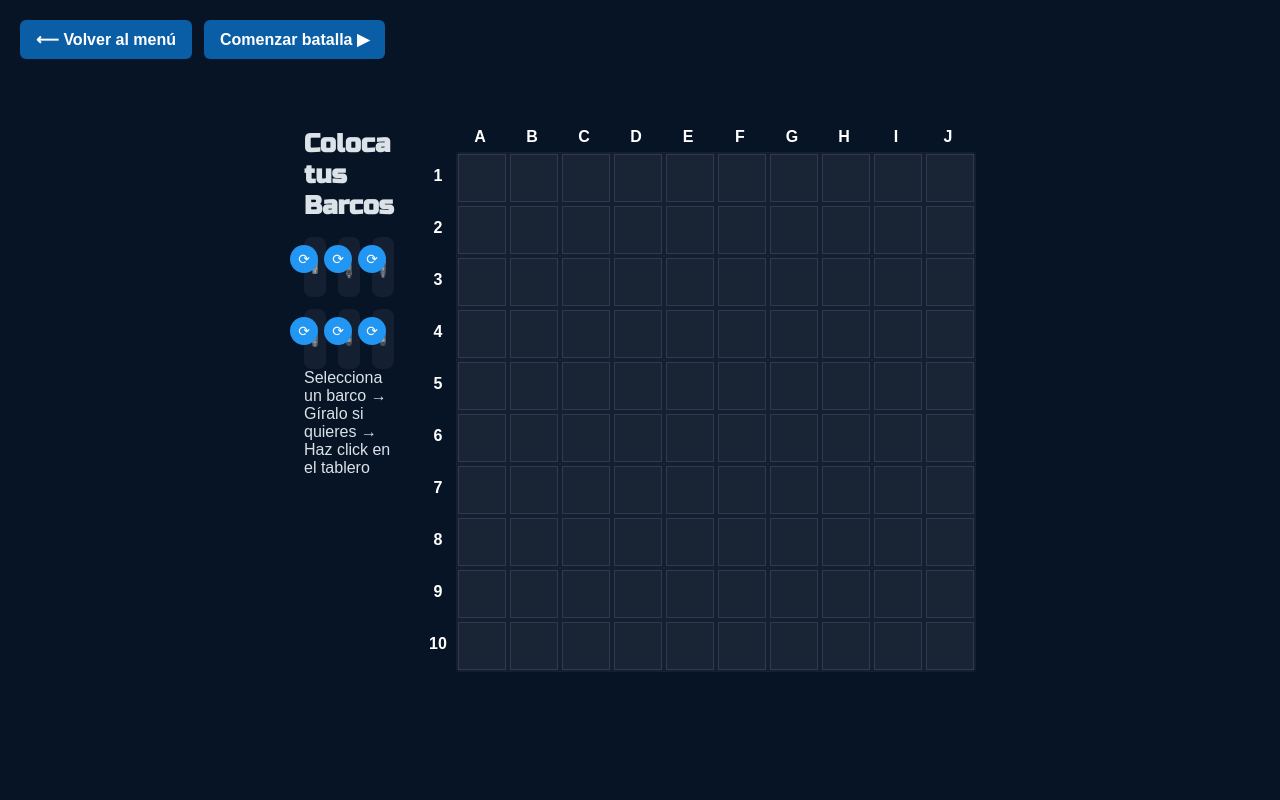
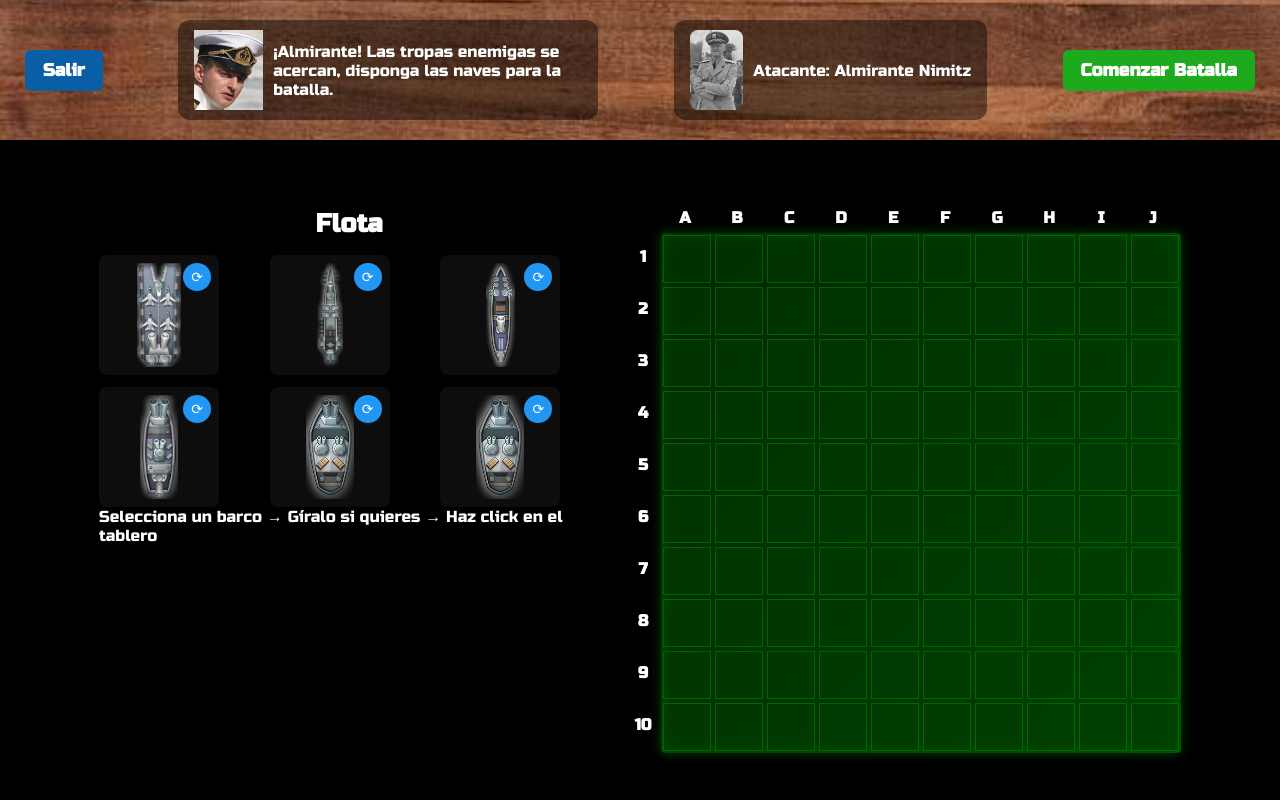
Before and after one commit to PauGracia/Hundir-la-flota, a PHP site: page /juego/inicioJuego.html in a window 1280 px wide. Run offline with PHP 8.4, Linux system fonts and the light colour scheme.

Commit message:
Mejoras css en colocacion de barcos y responsive

```diff
--- a/assets/css/styles.css
+++ b/assets/css/styles.css
@@ -871,50 +873,117 @@ body.settings {
 /* GENERAL */
 .body-inicio-juego {
   margin: 0;
-  font-family: Arial, Helvetica, sans-serif;
-  background: #071426;
-  color: #dbe2e8;
+  font-family: "Russo One", sans-serif;
+  /*background-image: url("../img/imagenes/fondoTactica1.jpg");*/
+  background: #000;
+  color: white;
   min-height: 100vh;
   display: flex;
+  flex-direction: column;
   align-items: center;
-  justify-content: center;
+  /*justify-content: center;*/
+}
+
+/* ======== HEADER SUPERIOR ======== */
+.header-bar {
+  position: fixed;
+  top: 0;
+  left: 0;
+  width: 100%;
+  height: 140px;
+
+  background-image: url("../img/imagenes/madera.jpg");
+  background-size: cover;
+  background-position: center;
+
+  display: flex;
+  align-items: center;
+  justify-content: space-between;
+
+  padding: 0 25px;
+  box-shadow: 0 4px 10px rgba(0, 0, 0, 0.5);
+  z-index: 999;
+}
+
+/* Botones del header */
+.header-btn {
+  background: #0a5ea5;
+  color: white;
+  padding: 10px 18px;
+  border-radius: 6px;
+  text-decoration: none;
+  font-weight: bold;
+  font-size: 1.1rem;
+  transition: 0.2s;
+}
+
+.header-btn:hover {
+  background: #1578d1;
+}
+
+.header-btn.battle {
+  background: #1daa1d;
+}
+
+.header-btn.battle:hover {
+  background: #29cd29;
+}
+
+/* ======== PANEL DEL CAPITÁN ======== */
+.captain-panel {
+  display: flex;
+  align-items: center;
+  background: rgba(0, 0, 0, 0.45);
+  padding: 10px 16px;
+  border-radius: 12px;
+  gap: 10px;
+  max-width: 420px;
+}
+
+.captain-img {
+  height: 80px;
+}
+
+.captain-text {
+  font-size: 1rem;
+  color: white;
+  margin: 0;
+}
+
+/* ======== PANEL ATACANTE ======== */
+.attacker-panel {
+  display: flex;
+  align-items: center;
+  background: rgba(0, 0, 0, 0.45);
+  padding: 10px 16px;
+  border-radius: 12px;
+  gap: 10px;
+}
+
+.attacker-img {
+  height: 80px;
+  border-radius: 8px;
+  object-fit: cover;
+}
+
+.attacker-text {
+  margin: 0;
+  font-size: 1rem;
+  color: white;
 }
 
 .setup-container {
   display: flex;
-  width: calc(var(--cell-size) * 15);
   gap: 2rem;
   padding: 1.5rem;
-}
-
-/* BOTONES SUPERIORES */
-.top-buttons {
-  position: absolute;
-  top: 20px;
-  left: 20px;
-  display: flex;
-  gap: 12px;
-}
-
-.btn-menu,
-.btn-batalla {
-  padding: 10px 16px;
-  background: #0a5ea5;
-  color: white;
-  border-radius: 6px;
-  text-decoration: none;
-  font-weight: bold;
-  transition: 0.2s;
-}
-
-.btn-menu:hover,
-.btn-batalla:hover {
-  background: #1578d1;
+  margin-top: 160px;
+  flex-wrap: wrap;
+  justify-content: center;
 }
 
 /* PANEL IZQUIERDO */
 .fleet-panel {
-  width: 300px;
+  width: 500px;
   display: flex;
   flex-direction: column;
   align-items: center;
@@ -942,11 +1011,13 @@ body.settings {
   border-radius: 8px;
   cursor: pointer;
   transition: all 0.3s ease;
-  /* Asegurar que tenga tamaño suficiente */
-  min-height: 60px;
+
+  width: 120px;
+  height: 120px;
   display: flex;
   align-items: center;
   justify-content: center;
+  overflow: hidden;
 }
 
 .ship-btn:hover {
@@ -958,9 +1029,33 @@ body.settings {
   background: rgba(33, 150, 243, 0.1);
 }
 
+.ship-btn::after {
+  content: attr(data-ship);
+  position: absolute;
+  bottom: -26px;
+  left: 50%;
+  transform: translateX(-50%);
+  background: rgba(0, 0, 0, 0.8);
+  padding: 3px 8px;
+  border-radius: 6px;
+  font-size: 0.75rem;
+  white-space: nowrap;
+  opacity: 0;
+  pointer-events: none;
+  transition: opacity 0.2s ease;
+}
+
+.ship-btn:hover::after {
+  opacity: 1;
+}
+
 .ship-img {
-  max-width: 100%;
-  max-height: 100%;
+  width: 100%;
+  height: 100%;
+  object-fit: contain;
+  display: none;
+}
+.vertical-img {
   display: block;
 }
 
@@ -1045,21 +1140,27 @@ body.settings {
   grid-template-columns: repeat(10, var(--cell-size));
   grid-template-rows: repeat(10, var(--cell-size));
   gap: var(--gap);
-  background: rgba(255, 255, 255, 0.05);
+
+  background: linear-gradient(
+    135deg,
+    rgba(0, 40, 0, 0.95),
+    rgba(0, 70, 0, 0.95)
+  );
   padding: 2px;
   border-radius: 4px;
+  box-shadow: inset 0 0 20px rgba(0, 255, 0, 0.15),
+    0 0 12px rgba(0, 255, 0, 0.25);
 }
 
 .cell {
-  width: var(--cell-size);
-  height: var(--cell-size);
-  background: rgba(255, 255, 255, 0.02);
-  border: 1px solid rgba(255, 255, 255, 0.1);
-  cursor: pointer;
+  background: rgba(0, 60, 0, 0.5);
+  border: 1px solid rgba(0, 255, 0, 0.22);
+  transition: background 0.15s ease;
 }
 
 .cell:hover {
-  background: rgba(255, 255, 255, 0.05);
+  background: rgba(0, 255, 0, 0.15);
+  box-shadow: inset 0 0 10px rgba(0, 255, 0, 0.3);
 }
 
 /* BARCOS COLOCADOS */
--- a/assets/js/main.js
+++ b/assets/js/main.js
@@ -393,12 +393,19 @@ function mostrarMensaje(texto, tipo = "info") {
       e.stopPropagation();
       const isVertical = button.classList.contains("vertical");
 
+      const verticalImg = button.querySelector(".vertical-img");
+      const horizontalImg = button.querySelector(".horizontal-img");
+
       if (isVertical) {
         button.classList.remove("vertical");
         button.classList.add("horizontal");
+        verticalImg.style.display = "none";
+        horizontalImg.style.display = "block";
       } else {
         button.classList.remove("horizontal");
         button.classList.add("vertical");
+        horizontalImg.style.display = "none";
+        verticalImg.style.display = "block";
       }
     });
 
@@ -427,40 +434,43 @@ function mostrarMensaje(texto, tipo = "info") {
     const isVertical = shipInfo.vertical;
     const startColIndex = letters.indexOf(col);
 
-    // 1. VERIFICAR QUE EL BARCO NO ESTÉ YA COLOCADO
+    // VERIFICAR QUE EL BARCO NO ESTÉ YA COLOCADO
     if (shipsPlaced.some((placedShip) => placedShip.ship === shipInfo.ship)) {
-      alert("Este barco ya ha sido colocado");
+      mostrarMensaje("Este barco ya ha sido colocado", "error");
+
       return;
     }
 
-    // 2. VERIFICAR LÍMITES DEL TABLERO
+    // VERIFICAR LÍMITES DEL TABLERO
     if (shipInfo.ship === "portaviones") {
       if (isVertical) {
         if (startColIndex + 1 > 10 || row + 4 > 10) {
-          alert("No cabe verticalmente");
+          mostrarMensaje("No cabe verticalmente", "error");
+
           return;
         }
       } else {
         if (startColIndex + 5 > 10 || row + 1 > 10) {
-          alert("No cabe horizontalmente");
+          mostrarMensaje("No cabe horizontalmente", "error");
+
           return;
         }
       }
     } else {
       if (isVertical) {
         if (row + size - 1 > 10) {
-          alert("No cabe verticalmente");
+          mostrarMensaje("No cabe verticalmente", "error");
           return;
         }
       } else {
         if (startColIndex + size > 10) {
-          alert("No cabe horizontalmente");
+          mostrarMensaje("No cabe horizontalmente", "error");
           return;
         }
       }
     }
 
-    // 3. OBTENER TODAS LAS CELDAS QUE OCUPARÁ EL BARCO Y SUS ALREDEDORES
+    // OBTENER TODAS LAS CELDAS QUE OCUPARÁ EL BARCO Y SUS ALREDEDORES
     const cellsToCheck = [];
     const cellsToOccupy = [];
 
@@ -530,20 +540,22 @@ function mostrarMensaje(texto, tipo = "info") {
       new Set(cellsToCheck.map((cell) => `${cell.col}${cell.row}`))
     ).map((str) => ({ col: str[0], row: parseInt(str.slice(1)) }));
 
-    // 4. VERIFICAR SOLAPAMIENTO Y PROXIMIDAD
+    // VERIFICAR SOLAPAMIENTO Y PROXIMIDAD
     for (const cellPos of uniqueCellsToCheck) {
       const cell = document.querySelector(
         `.cell[data-col="${cellPos.col}"][data-row="${cellPos.row}"]`
       );
       if (cell && cell.dataset.occupied) {
-        alert(
-          "No puedes colocar barcos tan cerca de otros barcos. Debe haber al menos una casilla de separación."
+        mostrarMensaje(
+          "No puedes colocar barcos tan cerca de otros barcos. Debe haber al menos una casilla de separación.",
+          "error"
         );
+
         return;
       }
     }
 
-    // 5. MARCAR CELDAS COMO OCUPADAS (solo las del barco, no las adyacentes)
+    // MARCAR CELDAS COMO OCUPADAS (solo las del barco, no las adyacentes)
     cellsToOccupy.forEach((cellPos) => {
       const cell = document.querySelector(
         `.cell[data-col="${cellPos.col}"][data-row="${cellPos.row}"]`
@@ -553,7 +565,7 @@ function mostrarMensaje(texto, tipo = "info") {
       }
     });
 
-    // 6. CREAR Y POSICIONAR BARCO VISUAL
+    // CREAR Y POSICIONAR BARCO VISUAL
     const shipDiv = document.createElement("div");
     shipDiv.classList.add("placed-ship");
     shipDiv.classList.add(isVertical ? "vertical" : "horizontal");
@@ -588,7 +600,7 @@ function mostrarMensaje(texto, tipo = "info") {
 
     document.getElementById("ships-layer").appendChild(shipDiv);
 
-    // 7. ELIMINAR BARCO DEL PANEL
+    // ELIMINAR BARCO DEL PANEL
     const shipButton = document.querySelector(
       `.ship-btn[data-ship="${shipInfo.ship}"]`
     );
@@ -596,10 +608,10 @@ function mostrarMensaje(texto, tipo = "info") {
       shipButton.remove();
     }
 
-    // 8. DESELECCIONAR
+    // DESELECCIONAR
     selectedShip = null;
 
-    // 9. GUARDAR POSICIÓN
+    // GUARDAR POSICIÓN
     shipsPlaced.push({
       ship: shipInfo.ship,
       col: col,
@@ -610,10 +622,13 @@ function mostrarMensaje(texto, tipo = "info") {
 
     console.log("Barcos colocados:", shipsPlaced);
 
-    // 10. VERIFICAR SI TODOS LOS BARCOS ESTÁN COLOCADOS
+    // VERIFICAR SI TODOS LOS BARCOS ESTÁN COLOCADOS
     if (shipsPlaced.length === 6) {
       document.getElementById("btn-batalla").style.background = "#4CAF50";
-      alert("¡Todos los barcos colocados! Puedes comenzar la batalla.");
+      mostrarMensaje(
+        "¡Todos los barcos colocados! Puedes comenzar la batalla.",
+        "success"
+      );
     }
   }
 })();
--- a/juego/inicioJuego.html
+++ b/juego/inicioJuego.html
@@ -16,17 +16,34 @@
   </head>
 
   <body class="body-inicio-juego">
-    <div class="top-buttons">
-      <a href="menuJuego.php" class="btn-menu">⟵ Volver al menú</a>
-      <a href="batalla.php" class="btn-batalla" id="btn-batalla"
-        >Comenzar batalla ▶</a
-      >
+    <!-- Panel superior -->
+    <div class="header-bar">
+      <!-- BOTÓN VOLVER -->
+      <a href="menuJuego.php" class="header-btn">Salir</a>
+
+      <!-- PANEL CAPITÁN -->
+      <div class="captain-panel">
+        <img src="../assets/img/imagenes/capitan.png" class="captain-img" />
+        <p class="captain-text">
+          ¡Almirante! Las tropas enemigas se acercan, disponga las naves para la
+          batalla.
+        </p>
+      </div>
+
+      <!-- PANEL ATACANTE -->
+      <div class="attacker-panel">
+        <img src="../assets/img/almirantes/nimitz.jpg" class="attacker-img" />
+        <p class="attacker-text">Atacante: Almirante Nimitz</p>
+      </div>
+
+      <!-- BOTÓN BATALLA -->
+      <a href="batalla.php" class="header-btn battle">Comenzar Batalla</a>
     </div>
 
     <div class="setup-container">
       <!-- PANEL IZQUIERDO -->
       <div class="fleet-panel">
-        <h2 class="fleet-title">Coloca tus Barcos</h2>
+        <h2 class="fleet-title">Flota</h2>
 
         <div class="fleet-grid">
           <button
@@ -139,6 +156,8 @@
         </div>
       </div>
     </div>
+    <!-- Sistema de mensajes -->
+    <div id="mensaje" class="mensaje"></div>
 
     <script src="../assets/js/main.js?v=<?php echo time(); ?>"></script>
   </body>
```
Also changed, not shown: other parts of assets/css/styles.css (+108 -4 lines), assets/img/imagenes/capitan.png (added), assets/img/imagenes/fondoTactica.jpg (added), assets/img/imagenes/fondoTactica1.jpg (added).
